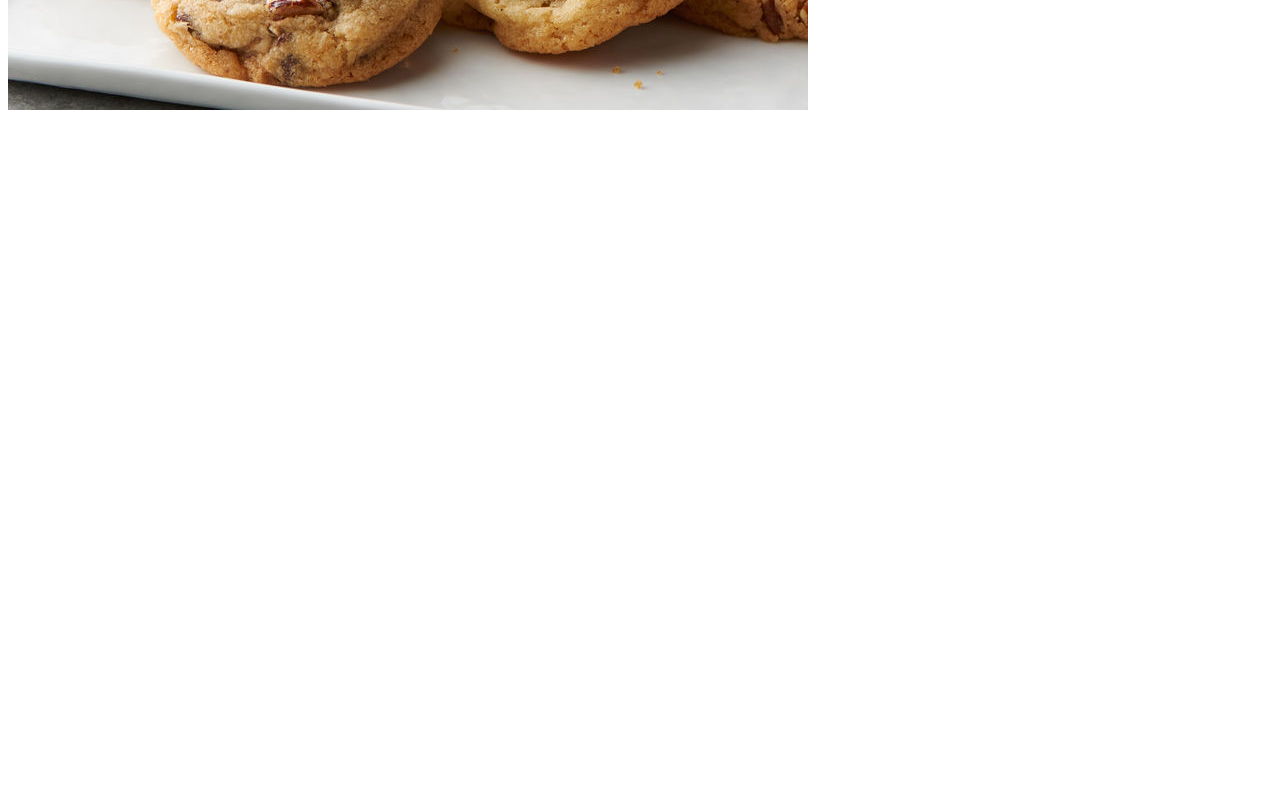
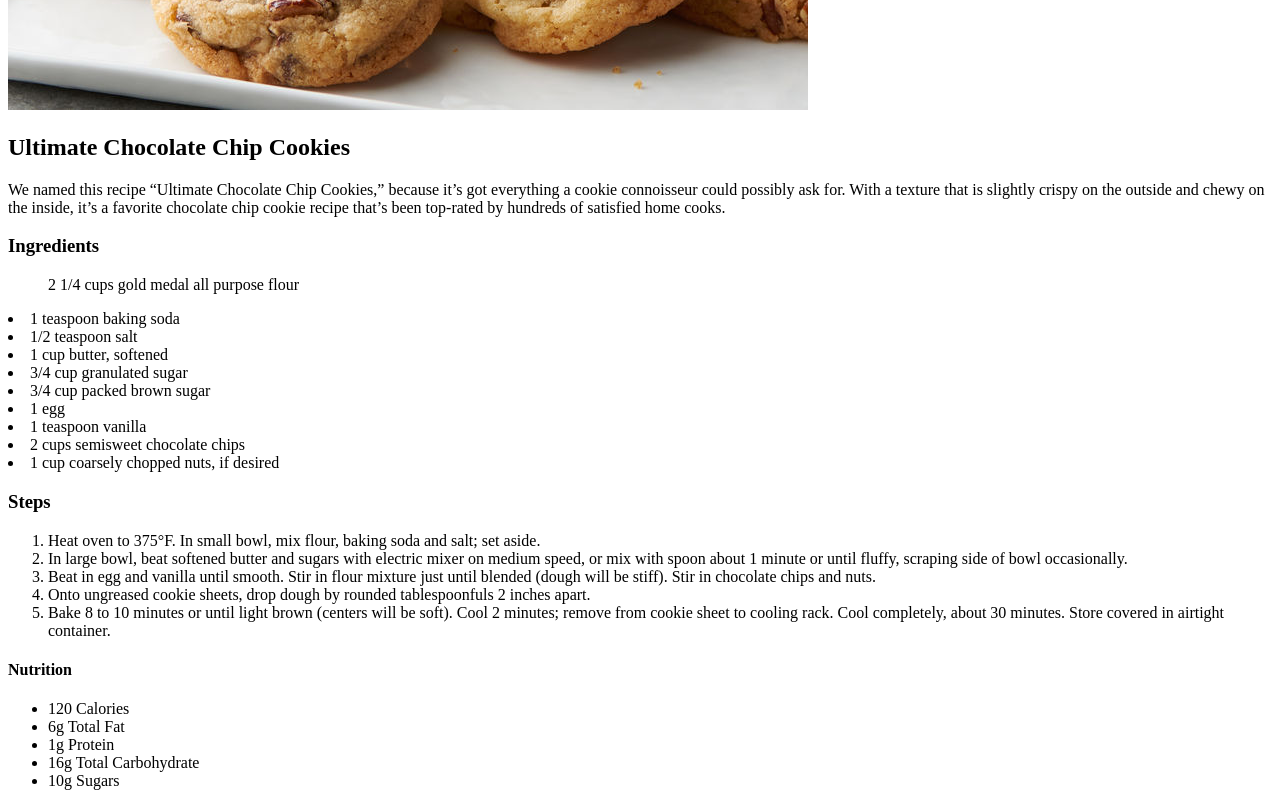
Before and after one commit to btascone/odin-recipes, a plain HTML site: page recipes/cookies.html in a window 1280 px wide. Shown: the part 420-1226 px from the top of the page. Before the commit the page ends 800 px from the top, so only its background shows below. Drawn offline with Linux system fonts and the light colour scheme.

Commit message:
add cookie recipe

```diff
--- a/recipes/cookies.html
+++ b/recipes/cookies.html
@@ -8,5 +8,39 @@
         <h1>Cookie Recipe</h1>
 
         <img src="../img/cookies.jpg" alt="a picture of delicious fresh baked cookies">
+        <h2>Ultimate Chocolate Chip Cookies</h2>
+        <p>We named this recipe “Ultimate Chocolate Chip Cookies,” because it’s got everything a cookie connoisseur could possibly
+        ask for. With a texture that is slightly crispy on the outside and chewy on the inside, it’s a favorite chocolate chip
+        cookie recipe that’s been top-rated by hundreds of satisfied home cooks.</p>
+        <h3>Ingredients</h3>
+        <ul>2 1/4 cups gold medal all purpose flour</ul>
+        <li>1 teaspoon baking soda</li>
+        <li>1/2 teaspoon salt</li>
+        <li>1 cup butter, softened</li>
+        <li>3/4 cup granulated sugar</li>
+        <li>3/4 cup packed brown sugar</li>
+        <li>1 egg</li>
+        <li>1 teaspoon vanilla</li>
+        <li>2 cups semisweet chocolate chips</li>
+        <li>1 cup coarsely chopped nuts, if desired</li>
+        <h3>Steps</h3>
+        <ol>
+            <li>Heat oven to 375°F. In small bowl, mix flour, baking soda and salt; set aside.</li>
+            <li>In large bowl, beat softened butter and sugars with electric mixer on medium speed, or mix with spoon about 1 minute or
+            until fluffy, scraping side of bowl occasionally.</li>
+            <li>Beat in egg and vanilla until smooth. Stir in flour mixture just until blended (dough will be stiff). Stir in chocolate
+            chips and nuts.</li>
+            <li>Onto ungreased cookie sheets, drop dough by rounded tablespoonfuls 2 inches apart.</li>
+            <li>Bake 8 to 10 minutes or until light brown (centers will be soft). Cool 2 minutes; remove from cookie sheet to cooling
+            rack. Cool completely, about 30 minutes. Store covered in airtight container.</li>
+        </ol>
+        <h4>Nutrition</h4>
+        <ul>
+            <li>120 Calories</li>
+            <li>6g Total Fat</li>
+            <li>1g Protein</li>
+            <li>16g Total Carbohydrate</li>
+            <li>10g Sugars</li>
+        </ul>
     </body>
 </html>
```
